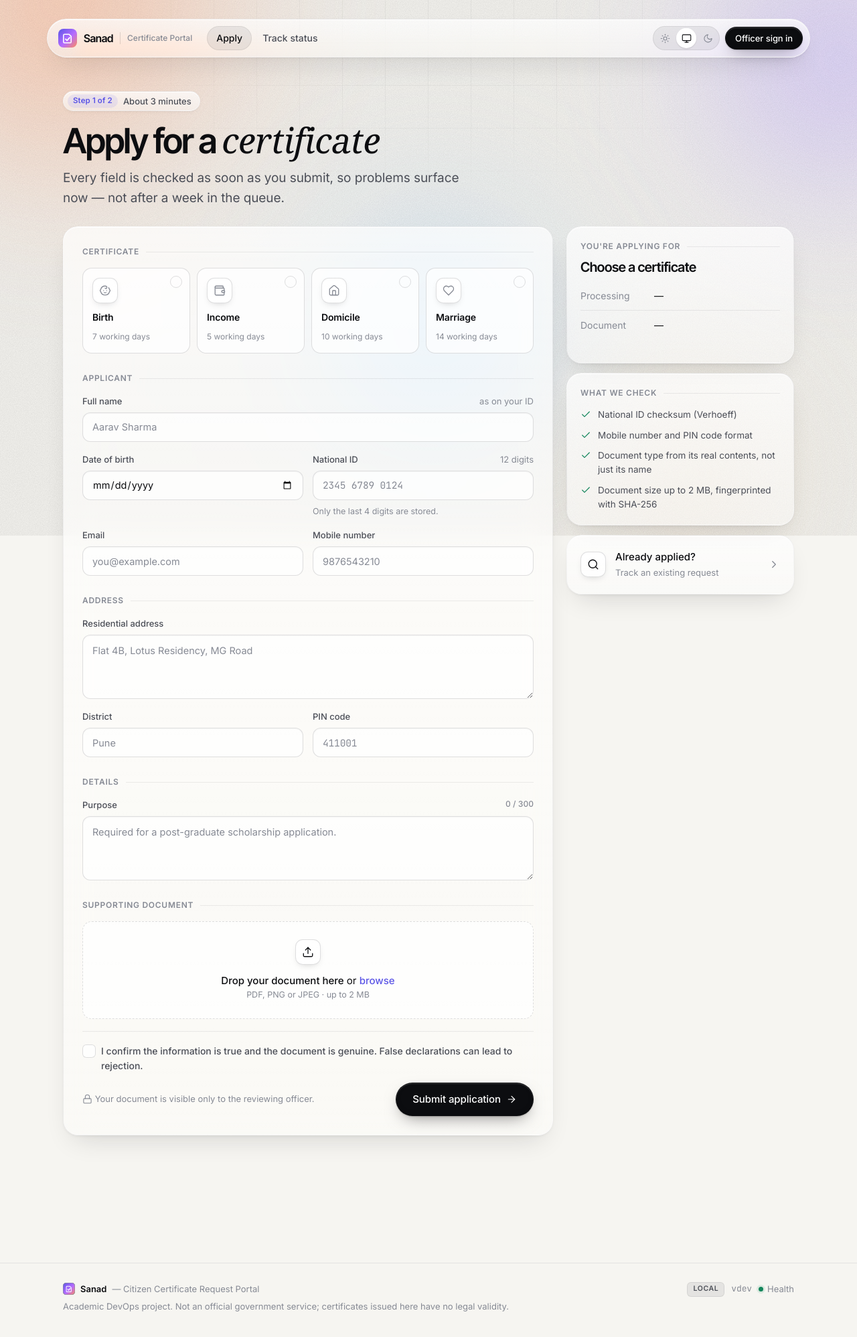
After one commit to tanishqbuilds/citizen-certificate-portal, a Spring Boot app: page /apply in a window 1280 px wide. The commit adds this page. Shown: the whole page at 67% size. Run offline with Spring Boot 4, Linux system fonts and the light colour scheme; some of the project's set-up classes (security, data sources, template engines, error pages and the like) are left out, and stand-ins take their place; some web fonts are replaced.

Commit message:
feat(apply): add certificate application form and acknowledgement
Type picker, applicant/address/details sections with conditional
fields, drag-and-drop document zone with client-side pre-checks,
summary rail and a one-time acknowledgement page with the tracking ID.
Invalid submissions return 422 with field messages and keep the input.

Refs: CCR-3, CCR-6

```diff
--- /dev/null
+++ b/src/main/java/com/sanad/portal/web/ApplyController.java
@@ -0,0 +1,107 @@
+package com.sanad.portal.web;
+
+import com.sanad.portal.domain.CertificateRequest;
+import com.sanad.portal.domain.CertificateType;
+import com.sanad.portal.service.CertificateRequestService;
+import com.sanad.portal.service.DocumentRejectedException;
+import com.sanad.portal.service.DocumentStorageService;
+import com.sanad.portal.web.form.ApplicationForm;
+import jakarta.servlet.http.HttpServletResponse;
+import jakarta.servlet.http.HttpSession;
+import jakarta.validation.Valid;
+import org.springframework.beans.propertyeditors.StringTrimmerEditor;
+import org.springframework.http.HttpStatus;
+import org.springframework.stereotype.Controller;
+import org.springframework.ui.Model;
+import org.springframework.validation.BindingResult;
+import org.springframework.web.bind.WebDataBinder;
+import org.springframework.web.bind.annotation.GetMapping;
+import org.springframework.web.bind.annotation.InitBinder;
+import org.springframework.web.bind.annotation.ModelAttribute;
+import org.springframework.web.bind.annotation.PathVariable;
+import org.springframework.web.bind.annotation.PostMapping;
+import org.springframework.web.bind.annotation.RequestMapping;
+import org.springframework.web.bind.annotation.RequestParam;
+import org.springframework.web.multipart.MultipartFile;
+import org.springframework.web.servlet.mvc.support.RedirectAttributes;
+
+import java.time.Instant;
+
+/** CCR-3 … CCR-6: application form, validation and acknowledgement. */
+@Controller
+@RequestMapping("/apply")
+public class ApplyController {
+
+    /** What the acknowledgement page shows. Carried as a flash attribute, never looked up by URL alone. */
+    public record Acknowledgement(String trackingId, CertificateType type, String email, Instant submittedAt) {
+    }
+
+    private final CertificateRequestService service;
+    private final DocumentStorageService documents;
+
+    public ApplyController(CertificateRequestService service, DocumentStorageService documents) {
+        this.service = service;
+        this.documents = documents;
+    }
+
+    @InitBinder("form")
+    void trimStrings(WebDataBinder binder) {
+        binder.registerCustomEditor(String.class, new StringTrimmerEditor(false));
+    }
+
+    @ModelAttribute
+    void common(Model model) {
+        model.addAttribute("types", CertificateType.values());
+        model.addAttribute("maxBytes", documents.maxBytes());
+        model.addAttribute("maxSize", DocumentStorageService.humanSize(documents.maxBytes()));
+    }
+
+    @GetMapping
+    public String form(@RequestParam(name = "type", required = false) CertificateType type, Model model) {
+        if (!model.containsAttribute("form")) {
+            ApplicationForm form = new ApplicationForm();
+            form.setCertificateType(type);
+            model.addAttribute("form", form);
+        }
+        return "apply";
+    }
+
+    @PostMapping
+    public String submit(@Valid @ModelAttribute("form") ApplicationForm form,
+                         BindingResult result,
+                         @RequestParam(name = "document", required = false) MultipartFile document,
+                         Model model,
+                         HttpServletResponse response,
+                         HttpSession session,
+                         RedirectAttributes redirect) {
+        String documentError = null;
+        try {
+            documents.validate(document);
+        } catch (DocumentRejectedException e) {
+            documentError = e.getMessage();
+        }
+
+        if (result.hasErrors() || documentError != null) {
+            model.addAttribute("documentError", documentError);
+            model.addAttribute("errorCount", result.getErrorCount() + (documentError != null ? 1 : 0));
+            response.setStatus(HttpStatus.UNPROCESSABLE_CONTENT.value());
+            return "apply";
+        }
+
+        form.normalize();
+        CertificateRequest saved = service.submit(form, document);
+        CitizenAccess.grant(session, saved.getTrackingId());
+        redirect.addFlashAttribute("ack", new Acknowledgement(
+                saved.getTrackingId(), saved.getCertificateType(), saved.getEmail(), saved.getSubmittedAt()));
+        return "redirect:/apply/submitted/" + saved.getTrackingId();
+    }
+
+    @GetMapping("/submitted/{trackingId}")
+    public String submitted(@PathVariable String trackingId, Model model) {
+        if (!model.containsAttribute("ack")) {
+            // Refresh or shared link: the acknowledgement is one-time; send them to tracking instead.
+            return "redirect:/track/" + trackingId;
+        }
+        return "submitted";
+    }
+}
--- a/src/main/resources/application.yml
+++ b/src/main/resources/application.yml
@@ -30,6 +30,9 @@ spring:
 server:
   port: 8080
   shutdown: graceful
+  tomcat:
+    # Keep reading oversized uploads so the user gets a friendly page instead of a connection reset.
+    max-swallow-size: 20MB
   error:
     whitelabel:
       enabled: false
--- a/src/main/resources/static/css/app.css
+++ b/src/main/resources/static/css/app.css
@@ -460,7 +460,17 @@ button, input, select, textarea { font: inherit; color: inherit; }
 .field-hint { font-size: 12.5px; color: var(--text-3); }
 .form-grid { display: grid; grid-template-columns: repeat(2, minmax(0, 1fr)); gap: 16px 14px; }
 .form-grid .span-2 { grid-column: 1 / -1; }
+[data-apply-form] > section + section { margin-top: 14px; }
 .is-hidden { display: none !important; }
+
+/* Checkbox */
+.checkbox { display: flex !important; gap: 12px; align-items: flex-start; justify-content: flex-start !important; cursor: pointer; font-size: 14px !important; color: var(--text-2); position: relative; }
+.checkbox input { position: absolute; opacity: 0; width: 20px; height: 20px; margin: 0; cursor: pointer; }
+.checkbox .box { flex: none; width: 20px; height: 20px; border-radius: 6px; border: 1px solid var(--line-strong); background: var(--input-bg); display: grid; place-items: center; color: transparent; transition: all .2s var(--ease-out); margin-top: 1px; }
+.checkbox .box .i { width: 13px; height: 13px; stroke-width: 3; }
+.checkbox input:checked ~ .box { background: var(--accent); border-color: var(--accent); color: var(--accent-ink); }
+.checkbox input:focus-visible ~ .box { box-shadow: 0 0 0 4px var(--ring); }
+.field.has-error .checkbox .box { border-color: var(--danger); }
 
 /* Certificate type picker — radio cards */
 .type-picker { display: grid; grid-template-columns: repeat(4, 1fr); gap: 10px; }
@@ -477,7 +487,7 @@ button, input, select, textarea { font: inherit; color: inherit; }
 .type-option .check .i { width: 11px; height: 11px; stroke-width: 3; }
 .type-option:hover .tile { border-color: color-mix(in srgb, var(--text) 25%, transparent); }
 .type-option input:checked + .tile { border-color: var(--accent); background: var(--accent-soft); box-shadow: 0 0 0 3px var(--ring); }
-.type-option input:checked + .tile .check { background: var(--accent); border-color: var(--accent); color: var(--accent-ink); }
+.type-option input:checked ~ .check { background: var(--accent); border-color: var(--accent); color: var(--accent-ink); }
 .type-option input:focus-visible + .tile { box-shadow: 0 0 0 4px var(--ring); }
 .type-option input:active + .tile { transform: scale(.98); }
 
--- /dev/null
+++ b/src/main/resources/templates/apply.html
@@ -0,0 +1,200 @@
+<!DOCTYPE html>
+<html lang="en" xmlns:th="http://www.thymeleaf.org">
+<head th:replace="~{fragments/layout :: head('Apply for a certificate')}"></head>
+<body>
+<th:block th:replace="~{fragments/layout :: chrome('apply')}"></th:block>
+
+<main id="main">
+  <div class="container">
+    <header class="page-head fade-up">
+      <span class="eyebrow glass"><span class="dot-tag">Step 1 of 2</span> About 3 minutes</span>
+      <h1>Apply for a <span class="serif">certificate</span></h1>
+      <p class="lede">Every field is checked as soon as you submit, so problems surface now — not after a week in the queue.</p>
+    </header>
+
+    <div class="split">
+      <form class="card glass stack fade-up d1" th:action="@{/apply}" th:object="${form}" method="post"
+            enctype="multipart/form-data" novalidate data-apply-form data-testid="apply-form">
+
+        <div class="alert alert-error" th:if="${uploadError != null}" role="alert" data-testid="upload-error">
+          <svg class="i"><use href="#i-alert"/></svg><div><strong th:text="${uploadError}">Too large</strong></div>
+        </div>
+        <div class="alert alert-error" th:if="${errorCount != null}" role="alert" data-testid="form-errors">
+          <svg class="i"><use href="#i-alert"/></svg>
+          <div>
+            <strong th:text="${errorCount == 1} ? 'One thing needs your attention' : ${errorCount} + ' things need your attention'">Fix errors</strong>
+            <p>The fields are highlighted below. Everything you typed has been kept — only the document needs to be attached again.</p>
+          </div>
+        </div>
+
+        <!-- 1. Certificate -->
+        <section>
+          <div class="section-label">Certificate</div>
+          <fieldset class="field" th:classappend="${#fields.hasErrors('certificateType')} ? 'has-error'" style="border:0;padding:0;margin:0">
+            <legend class="sr-only">Certificate type</legend>
+            <div class="type-picker">
+              <label class="type-option" th:each="t : ${types}">
+                <input type="radio" name="certificateType" th:value="${t.name()}" th:id="'type-' + ${t.name()}"
+                       th:checked="${form.certificateType == t}"
+                       th:attr="data-label=${t.label},data-sla=${t.slaDays},data-doc=${t.requiredDocument}">
+                <span class="tile">
+                  <span class="icon-tile"><svg class="i"><use th:href="'#' + ${t.icon}"/></svg></span>
+                  <strong th:text="${t.shortLabel}">Income</strong>
+                  <span th:text="${t.slaDays} + ' working days'">5 working days</span>
+                </span>
+                <span class="check"><svg class="i"><use href="#i-check"/></svg></span>
+              </label>
+            </div>
+            <p class="field-error" th:if="${#fields.hasErrors('certificateType')}" th:errors="*{certificateType}" data-testid="error-certificateType">Choose one</p>
+          </fieldset>
+        </section>
+
+        <!-- 2. Applicant -->
+        <section>
+          <div class="section-label">Applicant</div>
+          <div class="form-grid">
+            <div class="field span-2" th:classappend="${#fields.hasErrors('applicantName')} ? 'has-error'">
+              <label for="applicantName">Full name <span class="opt">as on your ID</span></label>
+              <input class="input" th:field="*{applicantName}" autocomplete="name" placeholder="Aarav Sharma" maxlength="100">
+              <p class="field-error" th:if="${#fields.hasErrors('applicantName')}" th:errors="*{applicantName}" data-testid="error-applicantName"></p>
+            </div>
+            <div class="field" th:classappend="${#fields.hasErrors('dateOfBirth')} ? 'has-error'">
+              <label for="dateOfBirth">Date of birth</label>
+              <input class="input" type="date" th:field="*{dateOfBirth}" autocomplete="bday">
+              <p class="field-error" th:if="${#fields.hasErrors('dateOfBirth')}" th:errors="*{dateOfBirth}" data-testid="error-dateOfBirth"></p>
+            </div>
+            <div class="field" th:classappend="${#fields.hasErrors('nationalId')} ? 'has-error'">
+              <label for="nationalId">National ID <span class="opt">12 digits</span></label>
+              <input class="input mono" th:field="*{nationalId}" inputmode="numeric" placeholder="2345 6789 0124" maxlength="14" autocomplete="off">
+              <p class="field-hint" th:unless="${#fields.hasErrors('nationalId')}">Only the last 4 digits are stored.</p>
+              <p class="field-error" th:if="${#fields.hasErrors('nationalId')}" th:errors="*{nationalId}" data-testid="error-nationalId"></p>
+            </div>
+            <div class="field" th:classappend="${#fields.hasErrors('email')} ? 'has-error'">
+              <label for="email">Email</label>
+              <input class="input" type="email" th:field="*{email}" autocomplete="email" placeholder="you@example.com">
+              <p class="field-error" th:if="${#fields.hasErrors('email')}" th:errors="*{email}" data-testid="error-email"></p>
+            </div>
+            <div class="field" th:classappend="${#fields.hasErrors('phone')} ? 'has-error'">
+              <label for="phone">Mobile number</label>
+              <input class="input" type="tel" th:field="*{phone}" inputmode="numeric" autocomplete="tel-national" placeholder="9876543210" maxlength="10">
+              <p class="field-error" th:if="${#fields.hasErrors('phone')}" th:errors="*{phone}" data-testid="error-phone"></p>
+            </div>
+          </div>
+        </section>
+
+        <!-- 3. Address -->
+        <section>
+          <div class="section-label">Address</div>
+          <div class="form-grid">
+            <div class="field span-2" th:classappend="${#fields.hasErrors('address')} ? 'has-error'">
+              <label for="address">Residential address</label>
+              <textarea class="textarea" th:field="*{address}" rows="2" maxlength="300" autocomplete="street-address" placeholder="Flat 4B, Lotus Residency, MG Road"></textarea>
+              <p class="field-error" th:if="${#fields.hasErrors('address')}" th:errors="*{address}" data-testid="error-address"></p>
+            </div>
+            <div class="field" th:classappend="${#fields.hasErrors('district')} ? 'has-error'">
+              <label for="district">District</label>
+              <input class="input" th:field="*{district}" placeholder="Pune" maxlength="60">
+              <p class="field-error" th:if="${#fields.hasErrors('district')}" th:errors="*{district}" data-testid="error-district"></p>
+            </div>
+            <div class="field" th:classappend="${#fields.hasErrors('pinCode')} ? 'has-error'">
+              <label for="pinCode">PIN code</label>
+              <input class="input mono" th:field="*{pinCode}" inputmode="numeric" placeholder="411001" maxlength="6" autocomplete="postal-code">
+              <p class="field-error" th:if="${#fields.hasErrors('pinCode')}" th:errors="*{pinCode}" data-testid="error-pinCode"></p>
+            </div>
+          </div>
+        </section>
+
+        <!-- 4. Details -->
+        <section>
+          <div class="section-label">Details</div>
+          <div class="form-grid">
+            <div class="field span-2" th:classappend="${#fields.hasErrors('purpose')} ? 'has-error'">
+              <label for="purpose">Purpose <span class="counter" data-count-for="purpose">0 / 300</span></label>
+              <textarea class="textarea" th:field="*{purpose}" rows="3" maxlength="300" data-count placeholder="Required for a post-graduate scholarship application."></textarea>
+              <p class="field-error" th:if="${#fields.hasErrors('purpose')}" th:errors="*{purpose}" data-testid="error-purpose"></p>
+            </div>
+            <div class="field span-2" data-show-for="INCOME"
+                 th:classappend="(${form.certificateType == null or form.certificateType.name() != 'INCOME'} ? 'is-hidden' : '') + (${#fields.hasErrors('annualIncome')} ? ' has-error' : '')">
+              <label for="annualIncome">Annual family income <span class="opt">in rupees</span></label>
+              <input class="input" type="number" min="0" step="1" th:field="*{annualIncome}" placeholder="450000">
+              <p class="field-error" th:if="${#fields.hasErrors('annualIncome')}" th:errors="*{annualIncome}" data-testid="error-annualIncome"></p>
+            </div>
+            <div class="field span-2" data-show-for="MARRIAGE"
+                 th:classappend="(${form.certificateType == null or form.certificateType.name() != 'MARRIAGE'} ? 'is-hidden' : '') + (${#fields.hasErrors('spouseName')} ? ' has-error' : '')">
+              <label for="spouseName">Spouse's full name</label>
+              <input class="input" th:field="*{spouseName}" placeholder="Diya Sharma" maxlength="100">
+              <p class="field-error" th:if="${#fields.hasErrors('spouseName')}" th:errors="*{spouseName}" data-testid="error-spouseName"></p>
+            </div>
+          </div>
+        </section>
+
+        <!-- 5. Document -->
+        <section>
+          <div class="section-label">Supporting document</div>
+          <div class="field" th:classappend="${documentError != null} ? 'has-error'">
+            <div class="dropzone" data-dropzone th:attr="data-max-bytes=${maxBytes}">
+              <input type="file" id="document" name="document" accept=".pdf,.png,.jpg,.jpeg,application/pdf,image/png,image/jpeg" data-testid="document-input">
+              <div class="dz-prompt">
+                <div class="icon-tile"><svg class="i"><use href="#i-upload"/></svg></div>
+                <strong>Drop your document here</strong> or <span class="browse">browse</span>
+                <p class="field-hint" th:text="'PDF, PNG or JPEG · up to ' + ${maxSize}">PDF, PNG or JPEG · up to 2 MB</p>
+              </div>
+              <div class="file-chip"><svg class="i" style="color:var(--ok)"><use href="#i-file"/></svg><span data-file-name>file.pdf</span></div>
+            </div>
+            <p class="field-error is-hidden" data-file-error role="alert"></p>
+            <p class="field-error" th:if="${documentError != null}" th:text="${documentError}" data-testid="error-document">Bad document</p>
+          </div>
+        </section>
+
+        <hr class="divider" style="margin:4px 0">
+
+        <div class="field" th:classappend="${#fields.hasErrors('declaration')} ? 'has-error'">
+          <label class="checkbox" for="declaration">
+            <input type="checkbox" th:field="*{declaration}">
+            <span class="box"><svg class="i"><use href="#i-check"/></svg></span>
+            <span>I confirm the information is true and the document is genuine. False declarations can lead to rejection.</span>
+          </label>
+          <p class="field-error" th:if="${#fields.hasErrors('declaration')}" th:errors="*{declaration}" data-testid="error-declaration"></p>
+        </div>
+
+        <div class="row-between">
+          <span class="subtle" style="font-size:13px"><svg class="i i-sm" style="display:inline;vertical-align:-3px"><use href="#i-lock"/></svg> Your document is visible only to the reviewing officer.</span>
+          <button type="submit" class="btn btn-primary btn-lg" data-testid="submit-application">
+            <span data-btn-label>Submit application</span> <svg class="i i-shift"><use href="#i-arrow-right"/></svg>
+          </button>
+        </div>
+      </form>
+
+      <!-- Summary rail -->
+      <aside class="stack sticky fade-up d2">
+        <div class="card card-sm glass">
+          <div class="section-label" style="margin-bottom:10px">You're applying for</div>
+          <h2 style="font-size:20px" data-summary-type th:text="${form.certificateType != null} ? ${form.certificateType.label} : 'Choose a certificate'">Choose a certificate</h2>
+          <dl class="kv" style="grid-template-columns:110px 1fr;margin-top:10px">
+            <dt>Processing</dt><dd data-summary-sla th:text="${form.certificateType != null} ? ${form.certificateType.slaDays} + ' working days' : '—'">—</dd>
+            <dt>Document</dt><dd data-summary-doc th:text="${form.certificateType != null} ? ${form.certificateType.requiredDocument} : '—'">—</dd>
+          </dl>
+        </div>
+        <div class="card card-sm glass">
+          <div class="section-label" style="margin-bottom:12px">What we check</div>
+          <ul class="check-list">
+            <li><svg class="i"><use href="#i-check"/></svg>National ID checksum (Verhoeff)</li>
+            <li><svg class="i"><use href="#i-check"/></svg>Mobile number and PIN code format</li>
+            <li><svg class="i"><use href="#i-check"/></svg>Document type from its real contents, not just its name</li>
+            <li><svg class="i"><use href="#i-check"/></svg><span th:text="'Document size up to ' + ${maxSize} + ', fingerprinted with SHA-256'">Document size up to 2 MB, fingerprinted with SHA-256</span></li>
+          </ul>
+        </div>
+        <a class="card card-sm glass row" th:href="@{/track}" style="gap:14px">
+          <span class="icon-tile"><svg class="i"><use href="#i-search"/></svg></span>
+          <span style="flex:1"><strong style="font-weight:500">Already applied?</strong><br><span class="subtle" style="font-size:13px">Track an existing request</span></span>
+          <svg class="i subtle"><use href="#i-chevron-right"/></svg>
+        </a>
+      </aside>
+    </div>
+  </div>
+</main>
+
+<footer th:replace="~{fragments/layout :: footer}"></footer>
+<th:block th:replace="~{fragments/layout :: scripts}"></th:block>
+</body>
+</html>
```
Also changed, not shown: src/main/java/com/sanad/portal/service/CertificateRequestService.java (added, +67 -0 lines), src/main/java/com/sanad/portal/web/CitizenAccess.java (added, +37 -0 lines), src/main/java/com/sanad/portal/web/ViewFormatter.java (added, +76 -0 lines), src/main/java/com/sanad/portal/web/WebExceptionHandler.java (added, +18 -0 lines), src/main/resources/templates/error.html (added, +22 -0 lines), src/main/resources/templates/submitted.html (added, +40 -0 lines), 2 other files.
